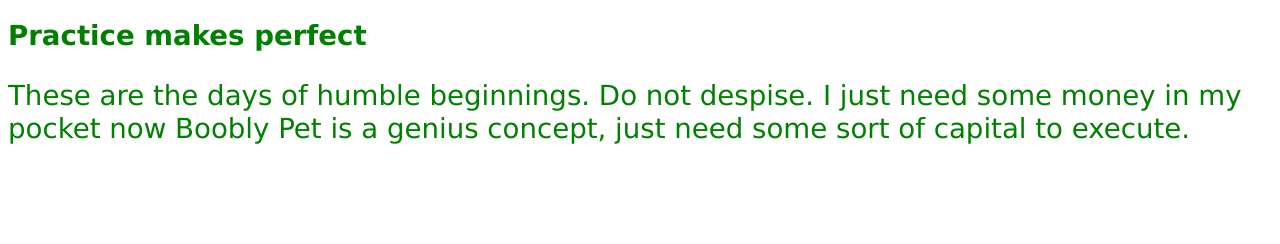
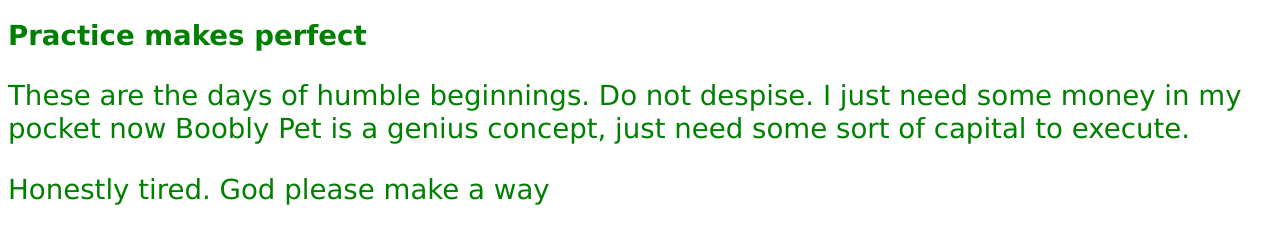
Before and after one commit to globalinvestguide/Zamani, a plain HTML site: page index.html in a window 1280 px wide. Drawn offline with Linux system fonts and the light colour scheme.

Commit message:
version 2.7

```diff
--- a/index.html
+++ b/index.html
@@ -11,6 +11,6 @@
     <p>These are the days of humble beginnings. Do not despise. I just need some money in my pocket now
         Boobly Pet is a genius concept, just need some sort of capital to execute.
     </p>
-
+    <p>Honestly tired. God please make a way</p>
 </body>
 </html>
```
